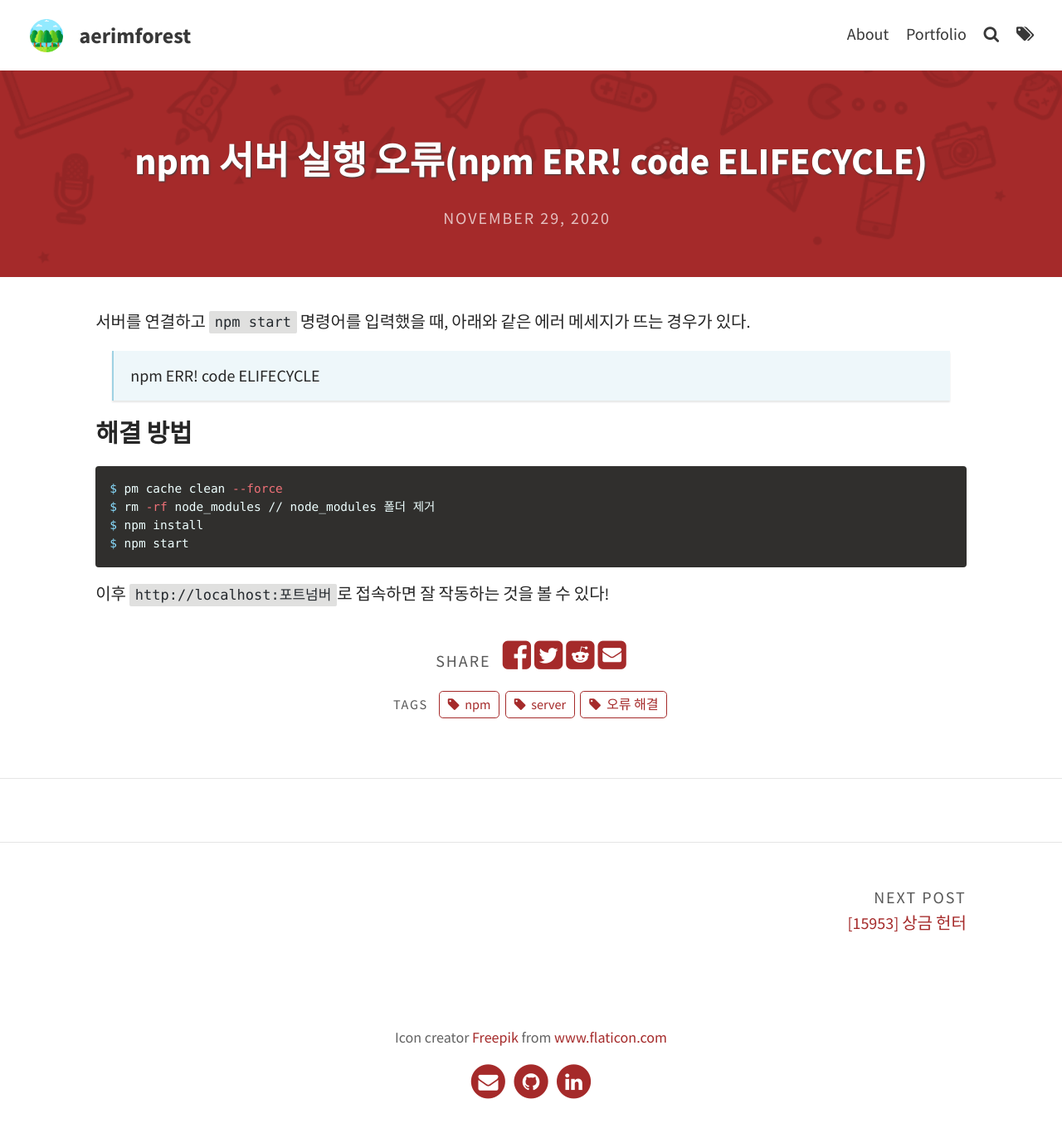
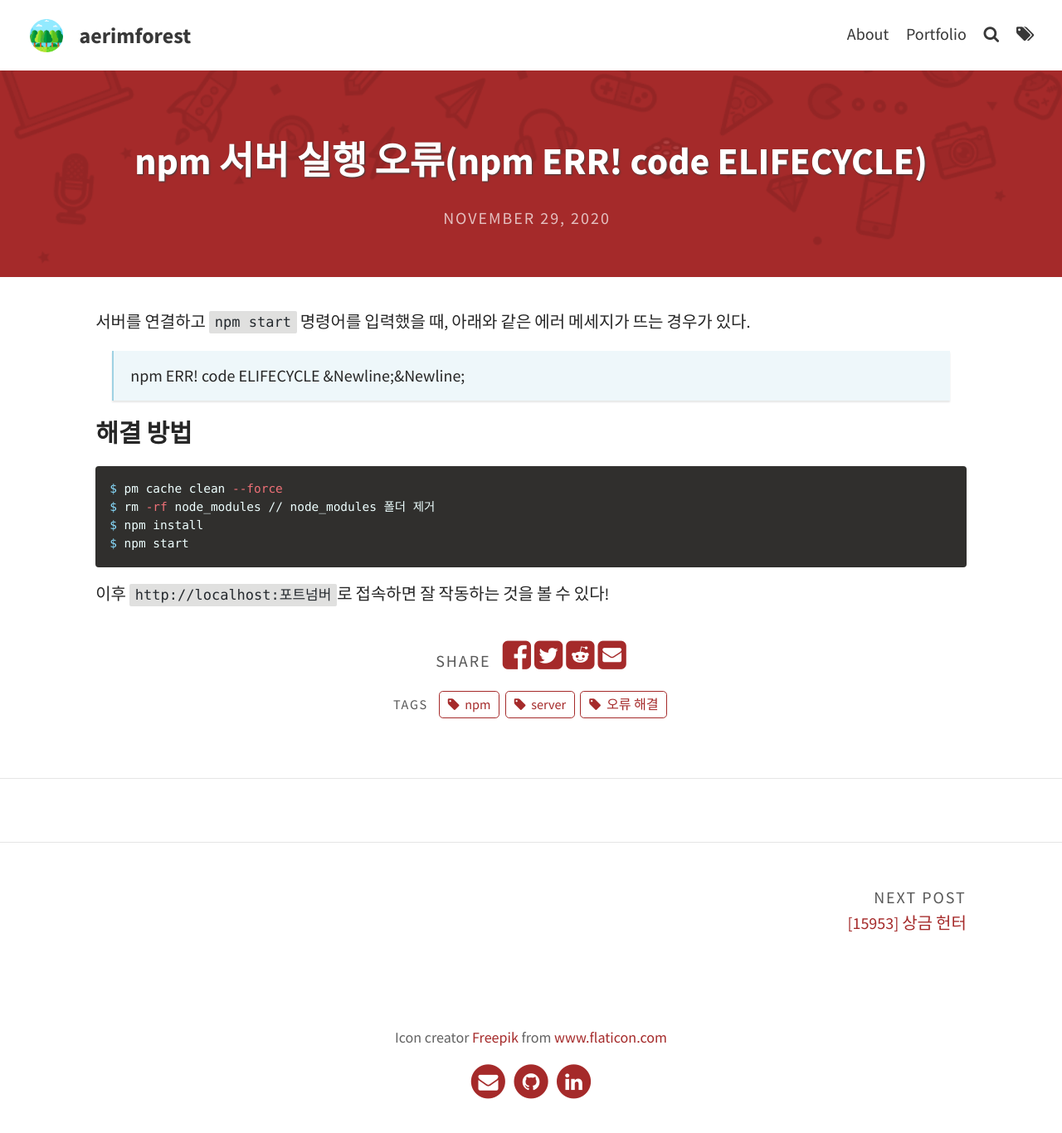
Before and after one commit to aerimforest/yenimm, a Jekyll site: the page built from _posts/2020-11-29-npm-server.md, in a window 1280 px wide. Shown: the whole page at 83% size. Built offline with Jekyll 4.4.1, drawn with Linux system fonts in a browser that asks for light colours; comment, search, counter and statistics services are not loaded.

Commit message:
Update 2020-11-29-npm-server.md

```diff
--- a/_posts/2020-11-29-npm-server.md
+++ b/_posts/2020-11-29-npm-server.md
@@ -9,7 +9,7 @@ excerpt_separator: <!--more-->
 
 서버를 연결하고 `npm start` 명령어를 입력했을 때, 아래와 같은 에러 메세지가 뜨는 경우가 있다.
 > npm ERR! code ELIFECYCLE
-&nbsp;&nbsp;
+&Newline;&Newline;
 
 
 ### 해결 방법
```
